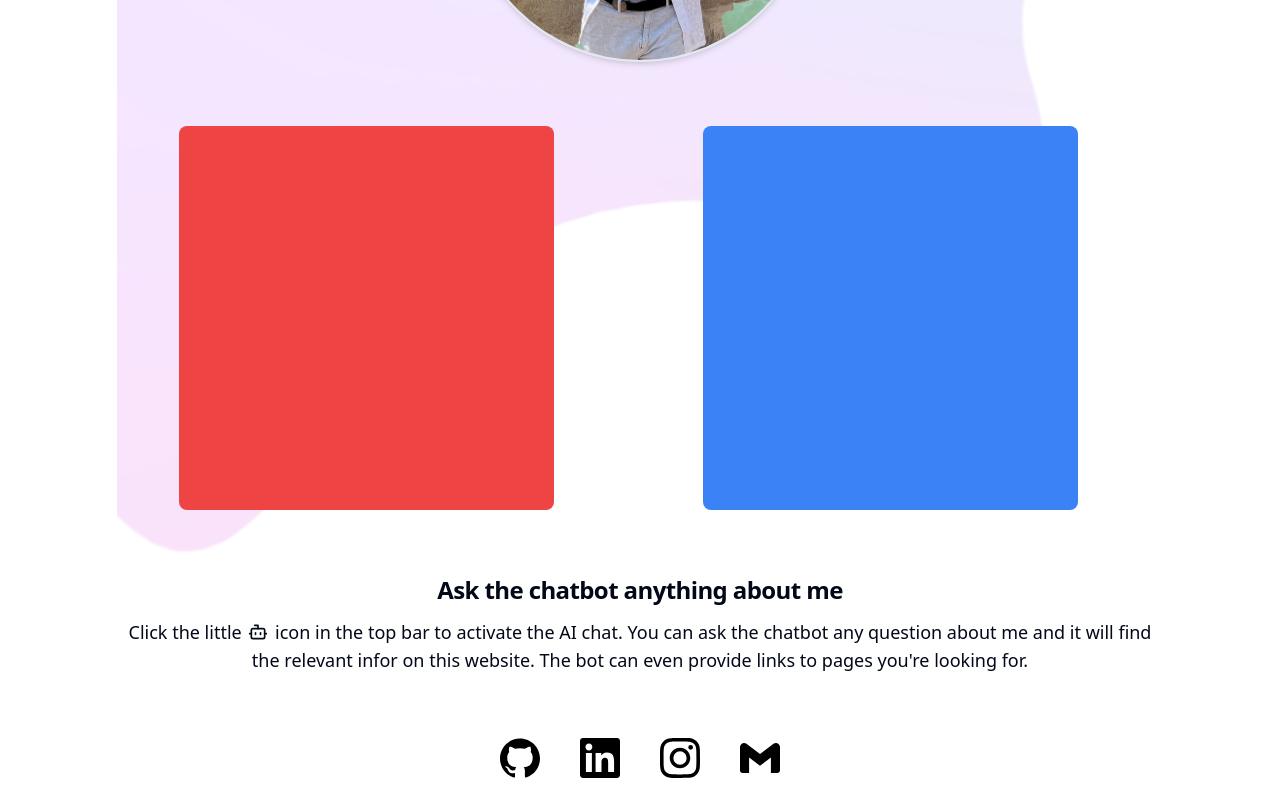
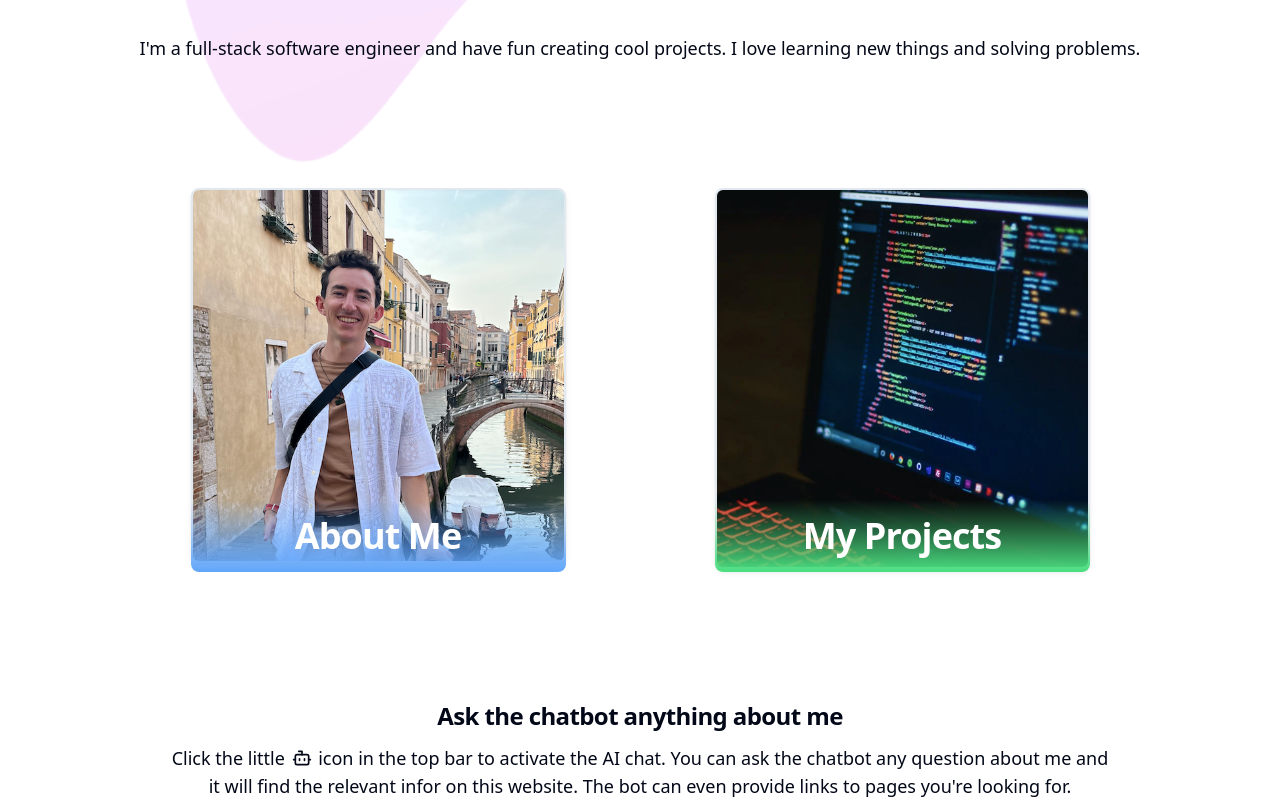
Before and after one commit to kbrenn02/portfolio-website, a Next.js app in the folder portfolio-website/: page / in a window 1280 px wide. Shown: the part 700-1500 px from the top of the page. Built offline with nearby package versions, Linux system fonts and the light colour scheme.

Commit message:
except for maybe some final background and color options, homepage is done

```diff
--- a/portfolio-website/app/page.tsx
+++ b/portfolio-website/app/page.tsx
@@ -3,8 +3,11 @@ import Image from "next/image";
 import { H1 } from "@/src/components/ui/H1";
 import { H2 } from "@/src/components/ui/H2";
 import kevin from "@/src/assets/K-Headshot.png";
+import aboutMe from "@/src/assets/K-Headshot2.png";
+import coding from "@/src/assets/coding.png";
 import {Bot} from "lucide-react";
 import TyperwriterEffect from "@/src/components/TypewriterEffect"
+import Link from 'next/link';
 
 export const metadata: Metadata = {
   title: "Kevin Brennan - My Portfolio",
@@ -12,21 +15,15 @@ export const metadata: Metadata = {
 
 export default function Home() {
   return (
-    <section className="space-y-16 bg-[url('/background.png')] bg-cover bg-center bg-no-repeat mx-auto my-auto py-8 w-10/12 min-h-screen">
+    <>
+    <section className="space-y-16 bg-[url('/background.png')] bg-cover bg-center bg-no-repeat mx-auto my-auto pt-8 w-10/12 min-h-screen">
+
       <section className="flex justify-center gap-16 pt-24 max-w-screen-md mx-auto">
         <div className="items-center space-y-3">
           <TyperwriterEffect />
-{/* Fill this out more using info I include on my github page */}
         </div>
       </section>
-      <section className="flex justify-center space-y-3 mx-auto">
-        <div>
-          <p className="text-center sm:text-start text-lg">
-            I&apos;m a full-stack software engineer and have fun creating cool projects. I love learning new
-            things and solving problems.
-          </p>
-        </div>
-      </section>
+
       <section>
         <div className="flex justify-center">
             <Image
@@ -38,18 +35,67 @@ export default function Home() {
             />
         </div>
       </section>
-      <section className="grid grid-cols-2 gap-6 max-w-screen-lg">
-        <div className="bg-red-500 rounded-lg w-9/12 h-96 mx-auto"></div>
-        <div className="bg-blue-500 rounded-lg w-9/12 h-96 mx-auto"></div>
+
+      <section className="flex justify-center space-y-3 mx-auto">
+        <div>
+          <p className="text-center sm:text-start text-lg">
+            I&apos;m a full-stack software engineer and have fun creating cool projects. I love learning new
+            things and solving problems.
+          </p>
+        </div>
       </section>
-      <section className="space-y-3 text-center">
+
+    </section>
+
+
+    <section className="mx-auto my-auto">
+
+      <section className="grid grid-cols-2 gap-6 max-w-screen-lg pb-32 mx-auto">
+        <div className="relative first-letter:rounded-lg w-9/12 h-96 mx-auto">
+            <Link href='/about'>
+                <Image
+                    src={aboutMe}
+                    alt="Background Image"
+                    height={396}
+                    // width={384}
+                    className="rounded-lg border-2 object-cover shadow-md dark:border-foreground"
+                />
+            <div className="rounded-lg absolute inset-0 flex items-end justify-center">
+                <div className="rounded-lg w-full bg-gradient-to-t from-blue-400 to-transparent p-4">
+                    <H1 className="text-white text-center">About Me</H1>
+                </div>
+            </div>
+            </Link>
+        </div>
+
+        <div className="relative first-letter:rounded-lg w-9/12 h-96 mx-auto">
+            <Link href='/projects'>
+                <Image
+                    src={coding}
+                    alt="Background Image"
+                    height={384}
+                    // width={375}
+                    className="rounded-lg border-2 object-cover shadow-md dark:border-foreground"
+                />
+            <div className="rounded-lg absolute inset-0 flex items-end justify-center">
+                <div className="rounded-lg w-96 bg-gradient-to-t from-green-400 to-transparent p-4">
+                    <H1 className="text-white text-center">My Projects</H1>
+                </div>
+            </div>
+            </Link>
+        </div>
+      </section>
+
+      <section className="space-y-3 text-center mx-auto pb-12">
         <H2>Ask the chatbot anything about me</H2>
-        <p className="text-lg">
+        <p className="text-lg mx-auto w-9/12">
             Click the little <Bot className="inline pb-1" /> icon in the top bar
             to activate the AI chat. You can ask the chatbot any question about me and it will find the relevant
             infor on this website. The bot can even provide links to pages you&apos;re looking for.
         </p>
       </section>
+
     </section>
+    </>
   );
 }
```
Also changed, not shown: portfolio-website/src/assets/coding.jpg (added), portfolio-website/src/assets/coding.png (added).
